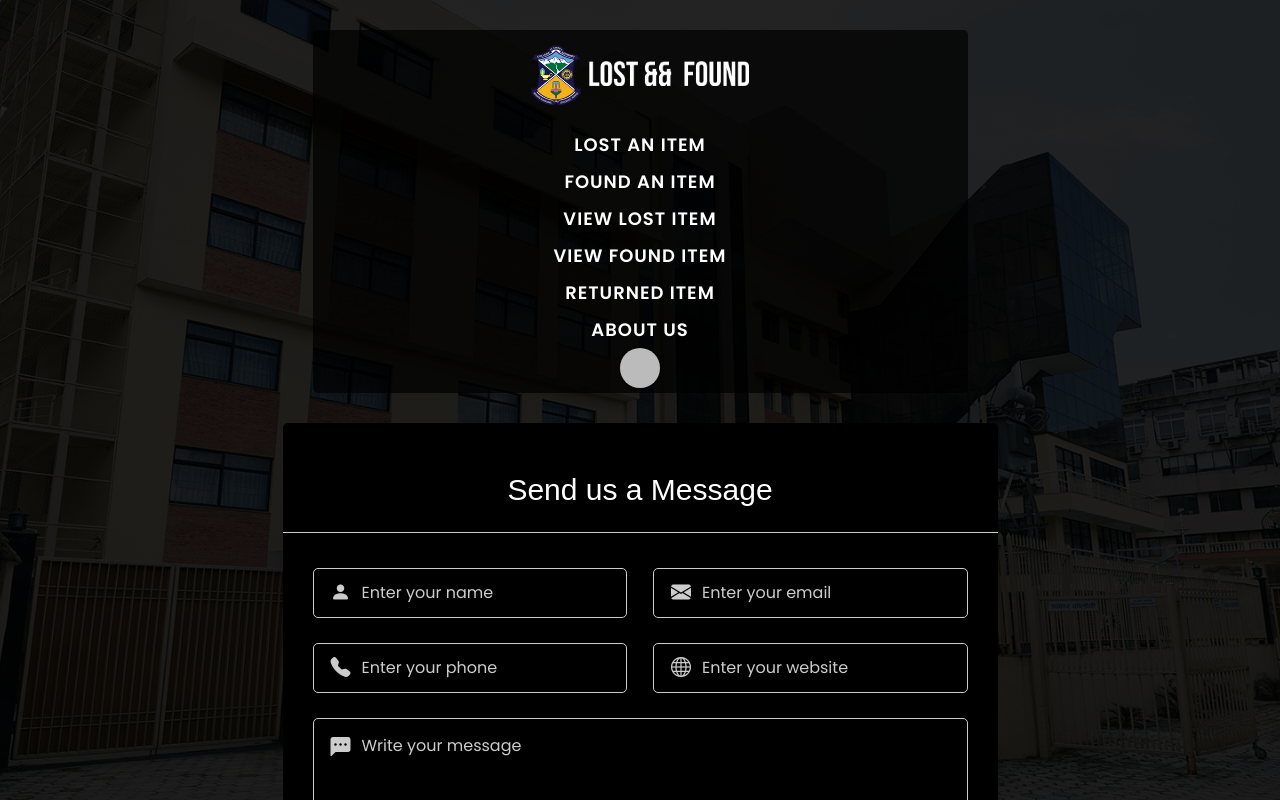
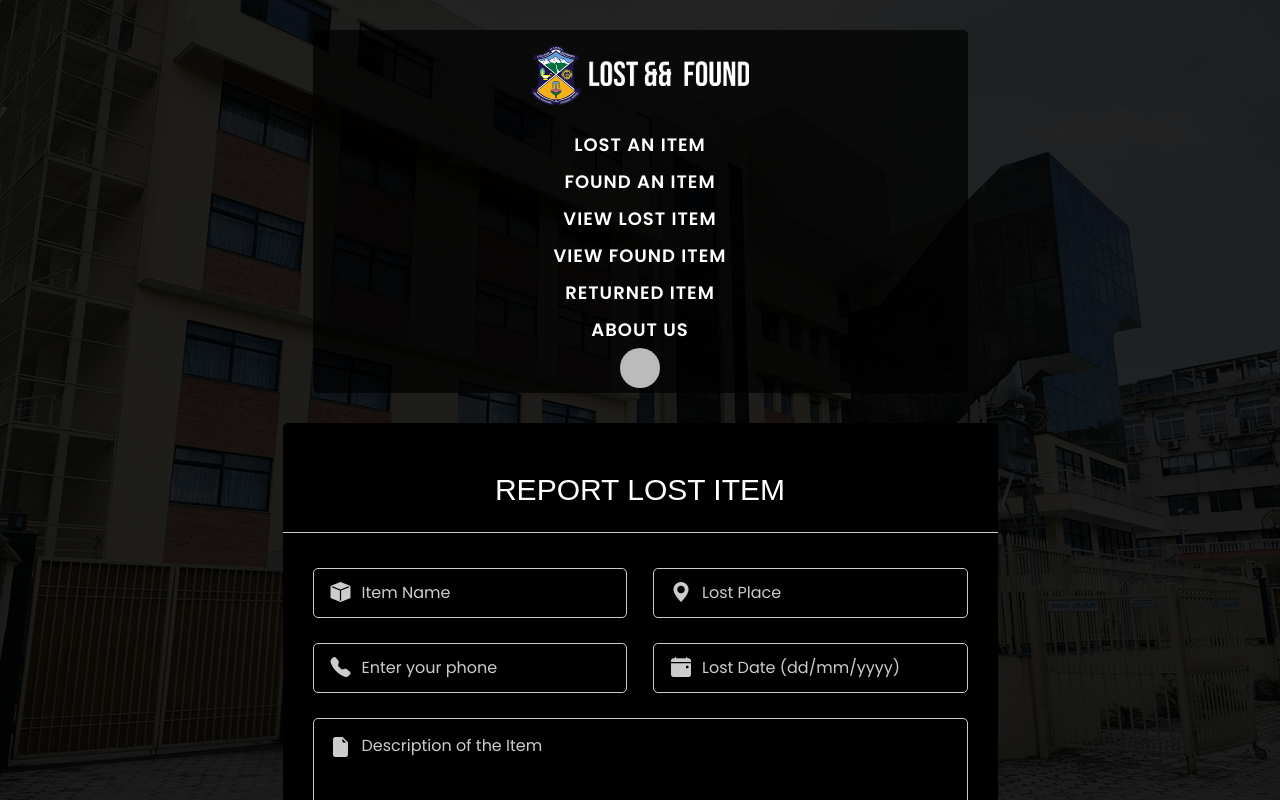
Before and after one commit to SelAshyn/lost_and_found, a Next.js app: page /components/LostItem in a window 1280 px wide. Shown: the top 800 px of the page. Built offline with nearby package versions, Linux system fonts and the light colour scheme; no server answers; sample sign-in values are in the browser's storage; a web font is replaced by a local one.

Commit message:
Update page.tsx

```diff
--- a/app/components/LostItem/page.tsx
+++ b/app/components/LostItem/page.tsx
@@ -51,16 +51,16 @@ export default function Page() {
            <center>
             <div className="wrapper">
                 <br />
-    <header style={sofia.style}>Send us a Message</header>
+    <header style={sofia.style}>REPORT LOST ITEM</header>
     <form action="#" style={source.style}>
       <div className="dbl-field">
         <div className="field">
-          <input type="text" name="name" placeholder="Enter your name" />
-          <i className="bi bi-person-fill"></i>
+          <input type="text" name="name" placeholder="Item Name" />
+          <i className="bi bi-box-fill"></i>
         </div>
         <div className="field">
-          <input type="text" name="email" placeholder="Enter your email" />
-          <i className="bi bi-envelope-fill"></i>
+          <input type="text" name="email" placeholder="Lost Place" />
+          <i className="bi bi-geo-alt-fill"></i>
         </div>
       </div>
       <div className="dbl-field">
@@ -69,17 +69,17 @@ export default function Page() {
           <i className="bi bi-telephone-fill"></i>
         </div>
         <div className="field">
-          <input type="text" name="website" placeholder="Enter your website" />
-          <i className="bi bi-globe"></i>
+          <input type="text" name="website" placeholder="Lost Date (dd/mm/yyyy)" />
+          <i className="bi bi-calendar-event-fill"></i>
         </div>
       </div>
       <div className="message">
-        <textarea placeholder="Write your message" name="message"></textarea>
-        <i className="bi bi-chat-left-dots-fill"></i>
+        <textarea placeholder="Description of the Item" name="message"></textarea>
+        <i className="bi bi-file-earmark-fill"></i>
       </div>
       <center>
       <div className="button-area">
-        <button type="submit">Send Message</button>
+        <button type="submit">REPORT</button>
         <span></span>
       </div>
       </center>
```
